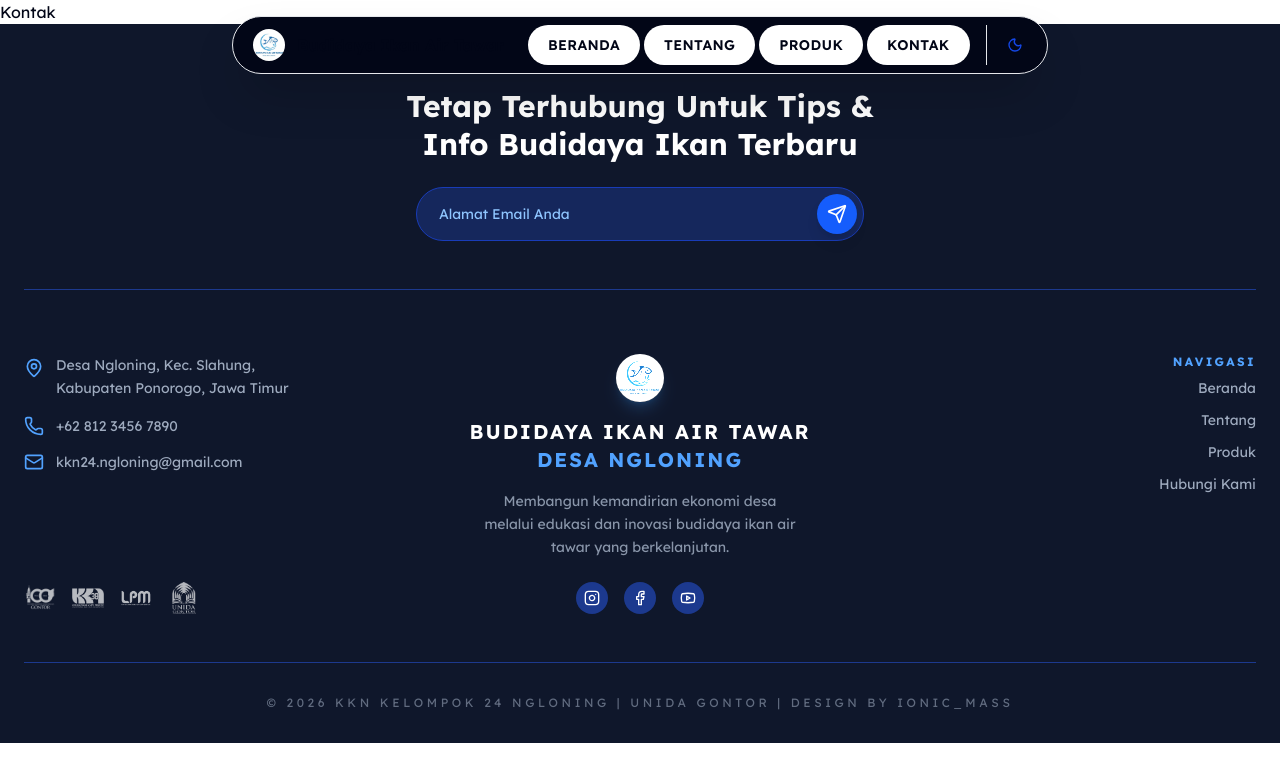
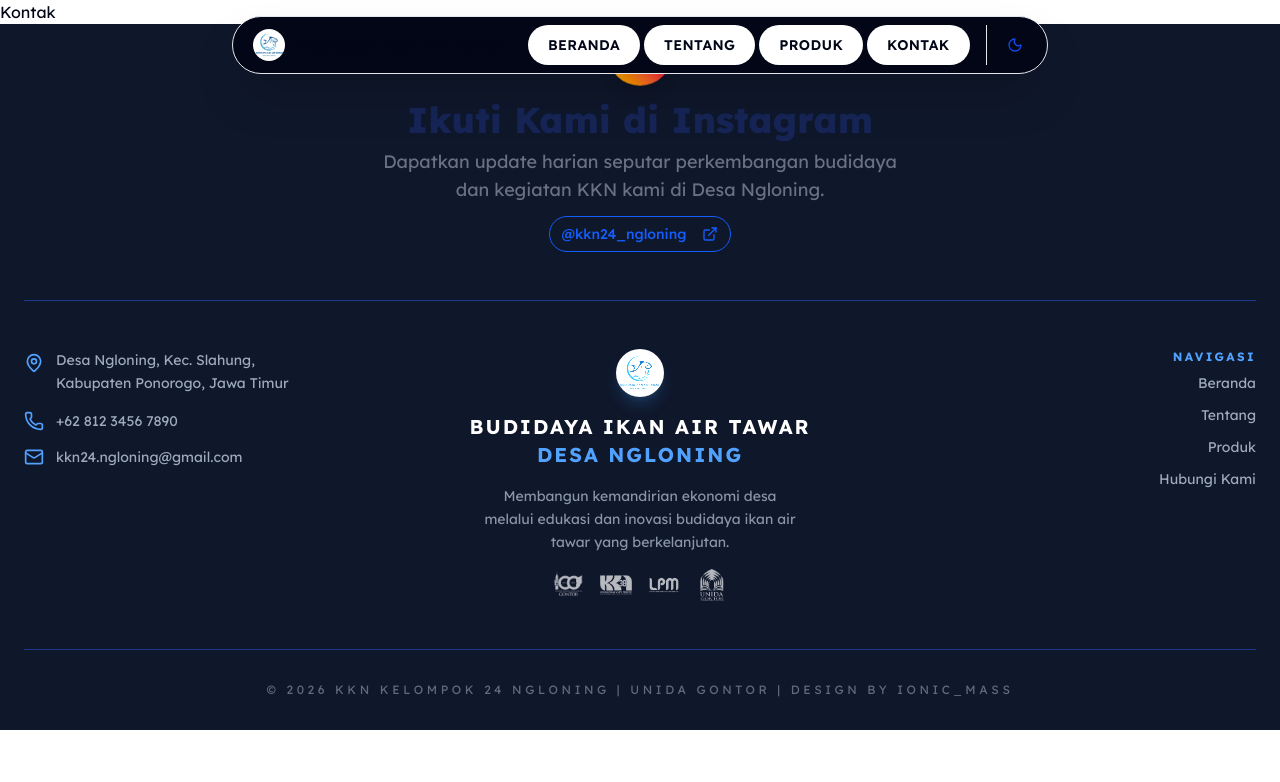
Before and after one commit to cardinaldeacre/KKN-Freshwater-Fish-Farm-Website, a React (Vite) app: page /kontak in a window 1280 px wide. Shown: the top 782 px of the page. Built offline with nearby package versions, Linux system fonts and the light colour scheme; a web font is replaced by a local one.

Commit message:
move instagram section

```diff
--- a/src/components/Hero.jsx
+++ b/src/components/Hero.jsx
@@ -32,7 +32,7 @@ export default function Hero() {
                 <div className="flex justify-center md:justify-start animate-in fade-in slide-in-from-top-4 duration-700">
                     <a href="#" className="inline-flex justify-between items-center py-1 px-1 pr-4 mb-7 text-sm text-gray-700 bg-blue-50 rounded-full dark:bg-gray-800 dark:text-white hover:bg-blue-100 transition-colors" role="alert">
                         <Badge className="rounded-full px-3 py-0.5 mr-3 bg-blue-600">Baru</Badge>
-                        <span className="text-sm font-medium">Panduan Sukses Panen Ikan Nila 2026</span>
+                        <span className="text-sm font-medium">Panduan Sukses Panen Ikan Lele 2026</span>
                         <ChevronRight className="ml-2 w-4 h-4" />
                     </a>
                 </div>
--- a/src/components/InstagramFeed.jsx
+++ /dev/null
@@ -1,72 +0,0 @@
-import { Instagram, ExternalLink } from "lucide-react";
-import { Button } from "@/components/ui/button";
-import TiltedCard from "@/components/ui/TiltedCard";
-
-import img1 from '@/assets/img_landscape.png';
-import img2 from '@/assets/rame.png';
-import img3 from '@/assets/kkn.png';
-import img4 from '@/assets/img_landscape.png';
-
-export default function InstagramFeed() {
-    const feed = [
-        { id: 1, src: img1, alt: "Aktivitas Kolam 1" },
-        { id: 2, src: img2, alt: "Aktivitas KKN 1" },
-        { id: 3, src: img3, alt: "Penebaran Benih" },
-        { id: 4, src: img4, alt: "Panen Lele" },
-    ];
-
-    return (
-        <section className="bg-blue-950 py-20 px-6 transition-colors duration-500">
-            <div className="container mx-auto">
-                <div className="flex flex-col items-center text-center space-y-6 mb-12">
-                    <div className="w-16 h-16 bg-linear-to-tr from-yellow-400 via-red-500 to-purple-600 rounded-full flex items-center justify-center shadow-lg animate-bounce">
-                        <Instagram className="text-white w-8 h-8" />
-                    </div>
-
-                    <div className="space-y-2">
-                        <h2 className="text-3xl md:text-4xl font-extrabold text-blue-950 dark:text-white">
-                            Ikuti Kami di Instagram
-                        </h2>
-                        <p className="text-gray-500 dark:text-gray-400 text-lg">
-                            Dapatkan update harian seputar perkembangan budidaya <br className="hidden md:block" /> dan kegiatan KKN kami di Desa Ngloning.
-                        </p>
-                    </div>
-
-                    <Button
-                        variant="outline"
-                        className="rounded-full border-blue-600 text-blue-600 hover:bg-blue-600 hover:text-white transition-all group"
-                        onClick={() => window.open('https://instagram.com/unidagontor', '_blank')}
-                    >
-                        @kkn24_ngloning
-                        <ExternalLink className="ml-2 h-4 w-4 group-hover:rotate-12 transition-transform" />
-                    </Button>
-                </div>
-
-
-                <div className="grid grid-cols-2 md:grid-cols-4 gap-4 md:gap-6">
-                    {feed.map((post) => (
-                        <div key={post.id} className="group relative">
-                            <TiltedCard
-                                imageSrc={post.src}
-                                altText={post.alt}
-                                containerHeight="280px"
-                                containerWidth="100%"
-                                imageHeight="280px"
-                                imageWidth="100%"
-                                rotateAmplitude={8}
-                                scaleOnHover={1.05}
-                                showTooltip={false}
-                                displayOverlayContent={true}
-                                overlayContent={
-                                    <div className="flex items-center justify-center w-full h-full bg-black/20 opacity-0 group-hover:opacity-100 transition-opacity rounded-[20px]">
-                                        <Instagram className="text-white w-8 h-8" />
-                                    </div>
-                                }
-                            />
-                        </div>
-                    ))}
-                </div>
-            </div>
-        </section>
-    );
-}
--- a/src/layouts/Footer.jsx
+++ b/src/layouts/Footer.jsx
@@ -1,29 +1,42 @@
-import { Mail, Phone, MapPin, Instagram, Facebook, Youtube, Send } from "lucide-react";
+import { Mail, Phone, MapPin, Instagram, Facebook, Youtube, Send, ExternalLink } from "lucide-react";
 import { Link } from "react-router-dom";
 import icon from './../assets/ikan_icon.png';
 import img100 from '@/assets/100.png'
 import imgkkn from '@/assets/kkn.png'
 import imglpm from '@/assets/lpm.png'
 import imgunida from '@/assets/unida.png'
+import { Button } from "@/components/ui/button";
 
 export default function Footer() {
     return (
-        <footer className="bg-slate-900 text-white pt-16 pb-8 px-6 transition-colors duration-500">
+        <footer className="bg-slate-900 text-white pb-8 px-6 transition-colors duration-500">
             <div className="container mx-auto">
 
-                <div className="flex flex-col items-center text-center space-y-6 mb-16 border-b border-blue-900 pb-12">
-                    <h2 className="text-2xl md:text-3xl font-bold max-w-2xl leading-tight">
-                        Tetap Terhubung Untuk Tips & <br className="hidden md:block" /> Info Budidaya Ikan Terbaru
-                    </h2>
-                    <div className="flex w-full max-w-md items-center space-x-2 bg-blue-900/50 p-1.5 rounded-full border border-blue-800">
-                        <input
-                            type="email"
-                            placeholder="Alamat Email Anda"
-                            className="flex-1 bg-transparent border-none focus:ring-0 px-4 text-sm placeholder:text-blue-300"
-                        />
-                        <button className="bg-blue-600 hover:bg-blue-500 p-2.5 rounded-full transition-all shadow-lg">
-                            <Send className="w-5 h-5" />
-                        </button>
+                <div className="flex flex-col items-center text-center space-y-6 mb-12 border-b border-blue-900 pb-12">
+                    <div className="container mx-auto">
+                        <div className="flex flex-col items-center text-center space-y-3">
+                            <div className="w-16 h-16 bg-linear-to-tr from-yellow-400 via-red-500 to-purple-600 rounded-full flex items-center justify-center shadow-lg animate-bounce">
+                                <Instagram className="text-white w-8 h-8" />
+                            </div>
+
+                            <div className="space-y-2">
+                                <h2 className="text-3xl md:text-4xl font-extrabold text-blue-950 dark:text-white">
+                                    Ikuti Kami di Instagram
+                                </h2>
+                                <p className="text-gray-500 dark:text-gray-400 text-lg">
+                                    Dapatkan update harian seputar perkembangan budidaya <br className="hidden md:block" /> dan kegiatan KKN kami di Desa Ngloning.
+                                </p>
+                            </div>
+
+                            <Button
+                                variant="outline"
+                                className="rounded-full border-blue-600 text-blue-600 hover:bg-blue-600 hover:text-white transition-all group"
+                                onClick={() => window.open('https://www.instagram.com/budidayaikan_desangloning', '_blank')}
+                            >
+                                @kkn24_ngloning
+                                <ExternalLink className="ml-2 h-4 w-4 group-hover:rotate-12 transition-transform" />
+                            </Button>
+                        </div>
                     </div>
                 </div>
 
@@ -47,15 +60,6 @@ export default function Footer() {
                                 <p className="text-blue-100/70 text-sm">kkn24.ngloning@gmail.com</p>
                             </div>
                         </div>
-
-                        <div className="mt-auto pt-6">
-                            <div className="flex items-center justify-center md:justify-start gap-4">
-                                <img src={img100} alt="Logo 100%" className="h-8 w-8 object-contain brightness-0 invert opacity-70 hover:opacity-100 transition-opacity" />
-                                <img src={imgkkn} alt="Logo KKN" className="h-8 w-8 object-contain brightness-0 invert opacity-70 hover:opacity-100 transition-opacity" />
-                                <img src={imglpm} alt="Logo LPM" className="h-8 w-8 object-contain brightness-0 invert opacity-70 hover:opacity-100 transition-opacity" />
-                                <img src={imgunida} alt="Logo UNIDA Gontor" className="h-8 w-8 object-contain brightness-0 invert opacity-70 hover:opacity-100 transition-opacity" />
-                            </div>
-                        </div>
                     </div>
 
                     <div className="flex flex-col items-center space-y-4">
@@ -64,10 +68,11 @@ export default function Footer() {
                         <p className="text-blue-100/60 text-sm text-center max-w-xs leading-relaxed">
                             Membangun kemandirian ekonomi desa melalui edukasi dan inovasi budidaya ikan air tawar yang berkelanjutan.
                         </p>
-                        <div className="flex gap-4 pt-2">
-                            <a href="#" className="p-2 bg-blue-900 rounded-full hover:bg-blue-600 transition-colors"><Instagram className="w-4 h-4" /></a>
-                            <a href="#" className="p-2 bg-blue-900 rounded-full hover:bg-blue-600 transition-colors"><Facebook className="w-4 h-4" /></a>
-                            <a href="#" className="p-2 bg-blue-900 rounded-full hover:bg-blue-600 transition-colors"><Youtube className="w-4 h-4" /></a>
+                        <div className="flex items-center justify-center md:justify-start gap-4">
+                            <img src={img100} alt="Logo 100%" className="h-8 w-8 object-contain brightness-0 invert opacity-70 hover:opacity-100 transition-opacity" />
+                            <img src={imgkkn} alt="Logo KKN" className="h-8 w-8 object-contain brightness-0 invert opacity-70 hover:opacity-100 transition-opacity" />
+                            <img src={imglpm} alt="Logo LPM" className="h-8 w-8 object-contain brightness-0 invert opacity-70 hover:opacity-100 transition-opacity" />
+                            <img src={imgunida} alt="Logo UNIDA Gontor" className="h-8 w-8 object-contain brightness-0 invert opacity-70 hover:opacity-100 transition-opacity" />
                         </div>
                     </div>
 
```
